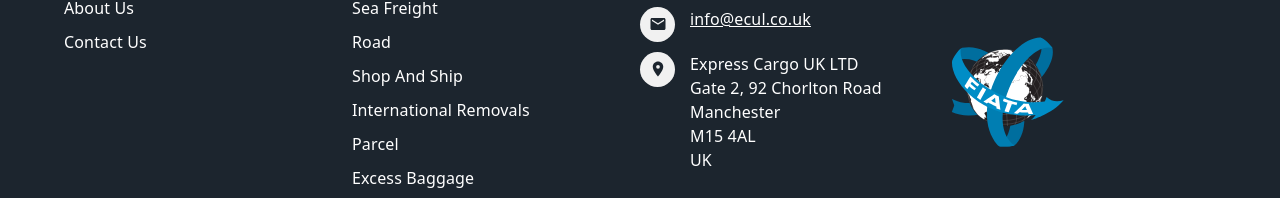
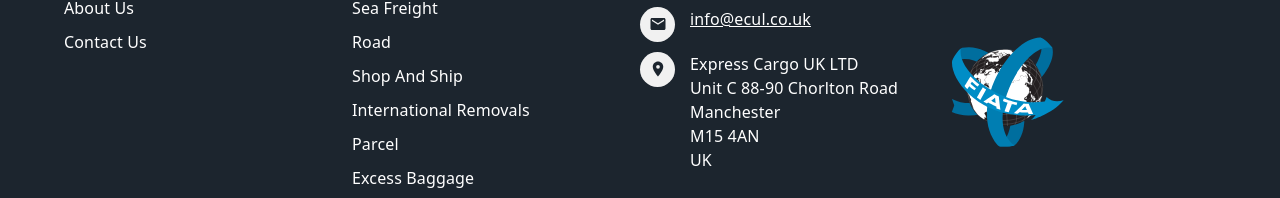
Before and after one commit to ExpressCargoUK/xpress-cargo-next, a Next.js app: page /help-tracking/add-booking in a window 1280 px wide. Shown: the part 2876-3074 px from the top of the page. Built offline with nearby package versions, Linux system fonts and the light colour scheme.

Commit message:
Update footer address

```diff
--- a/Layout/Footer/index.jsx
+++ b/Layout/Footer/index.jsx
@@ -95,9 +95,9 @@ const Footer = () => {
 
                     <ul>
                       <li>Express Cargo UK LTD</li>
-                      <li>Gate 2, 92 Chorlton Road</li>
+                      <li>Unit C 88-90 Chorlton Road</li>
                       <li>Manchester</li>
-                      <li>M15 4AL</li>
+                      <li>M15 4AN</li>
                       <li>UK</li>
                     </ul>
                   </div>
```
